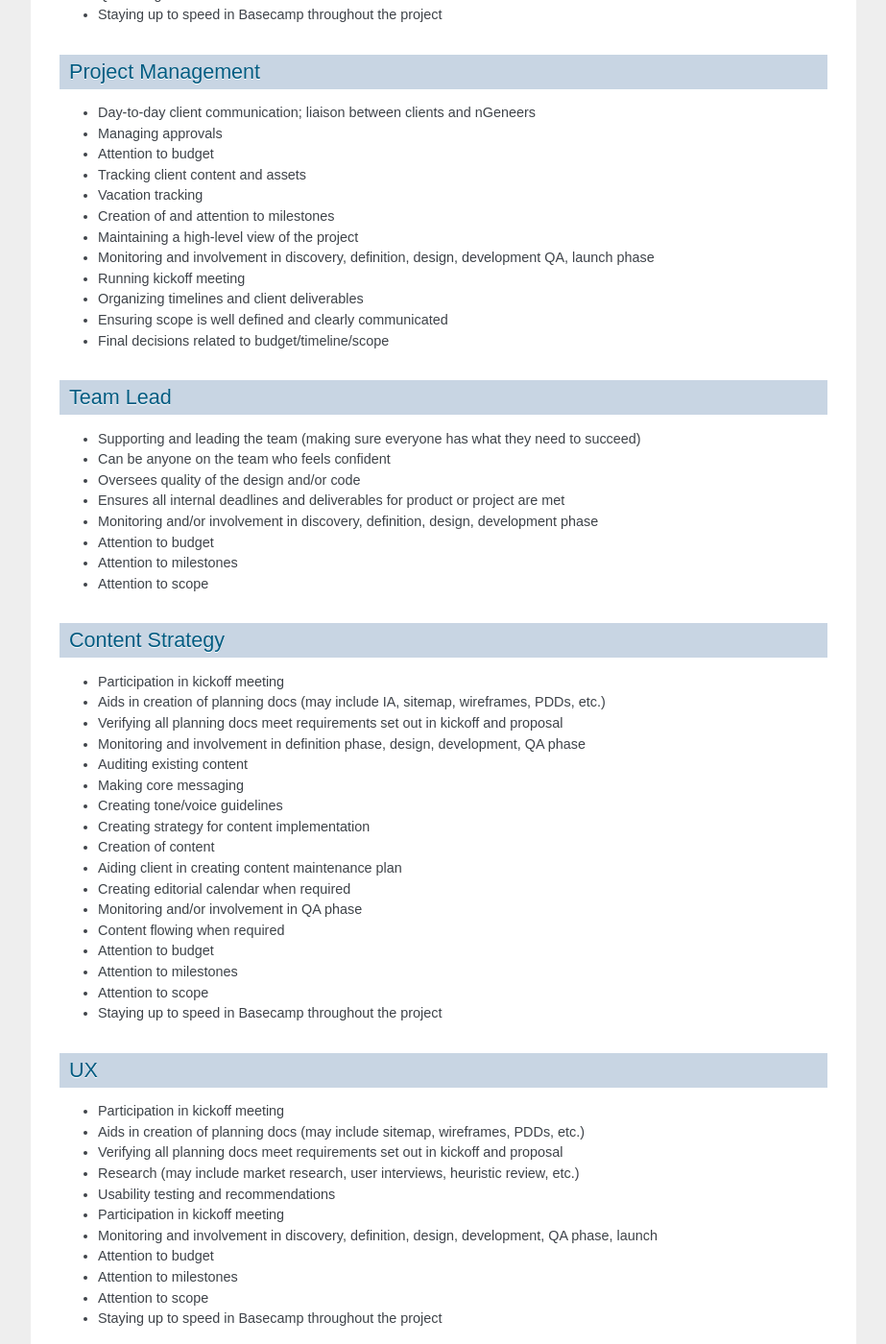
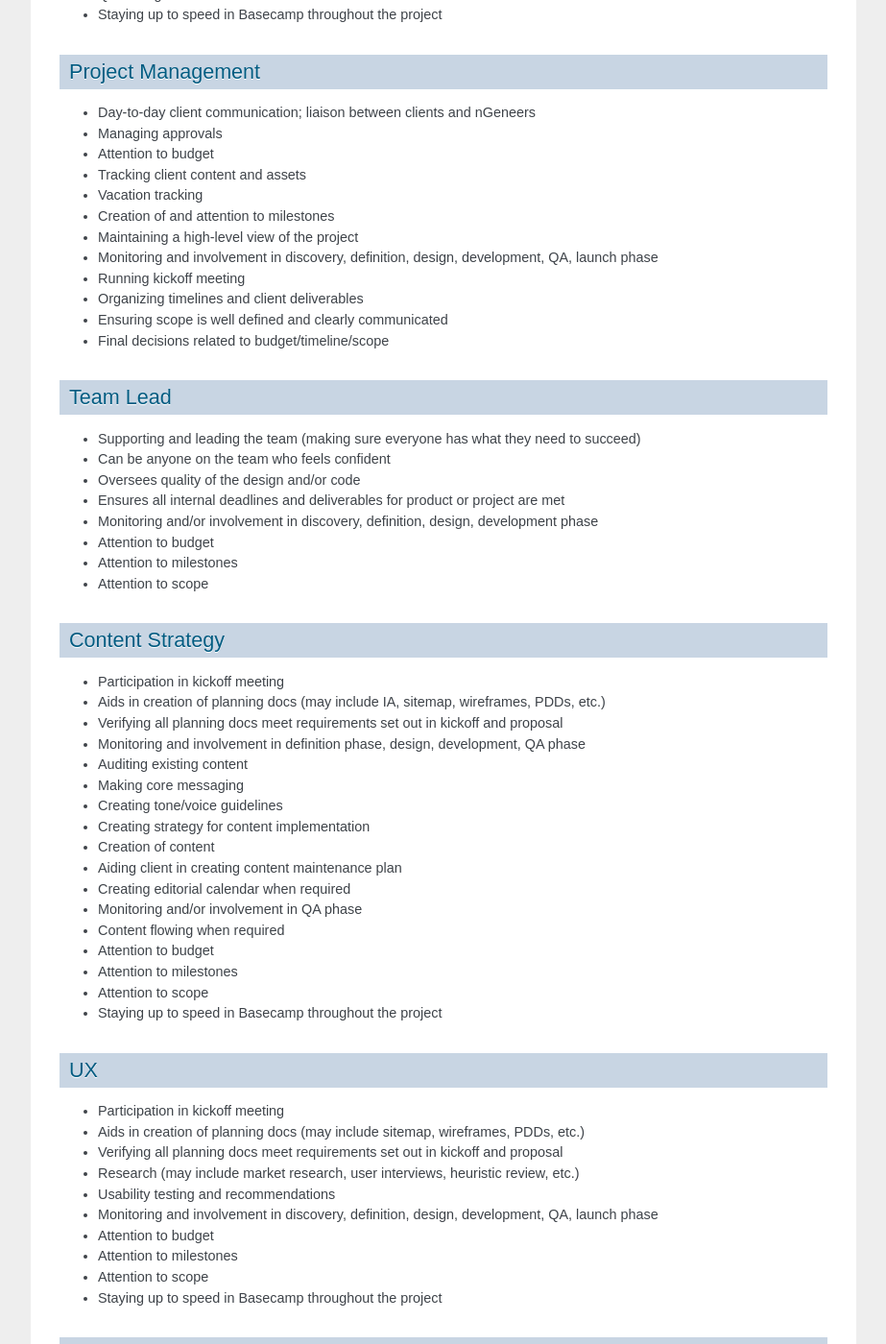
Before and after one commit to ngenworks/process.ngenworks.com, a Sphinx documentation site: the page built from docs/source/roles_responsibilities.rst, in a window 1280 px wide and 1400 px high, scrolled down 1254 px. Shown: the whole window at 96% size, without its empty margins (198-1121 px from the left). Built offline with Sphinx 7.4.7, drawn with Linux system fonts in a browser that asks for light colours; pages that are not in the unit, such as notebooks, are missing from menus; some of the changed text lies outside the part shown.

Commit message:
Update roles_responsibilities.rst

```diff
--- a/docs/source/roles_responsibilities.rst
+++ b/docs/source/roles_responsibilities.rst
@@ -64,7 +64,7 @@
 * Vacation tracking
 * Creation of and attention to milestones
 * Maintaining a high-level view of the project
-* Monitoring and involvement in discovery, definition, design, development QA, launch phase
+* Monitoring and involvement in discovery, definition, design, development, QA, launch phase
 * Running kickoff meeting
 * Organizing timelines and client deliverables
 * Ensuring scope is well defined and clearly communicated
@@ -114,8 +114,7 @@
 * Verifying all planning docs meet requirements set out in kickoff and proposal
 * Research (may include market research, user interviews, heuristic review, etc.)
 * Usability testing and recommendations
-* Participation in kickoff meeting
-* Monitoring and involvement in discovery, definition, design, development, QA phase, launch
+* Monitoring and involvement in discovery, definition, design, development, QA, launch phase
 * Attention to budget
 * Attention to milestones
 * Attention to scope
```
Also changed, not shown: other parts of docs/source/roles_responsibilities.rst (+1 -1 lines).
